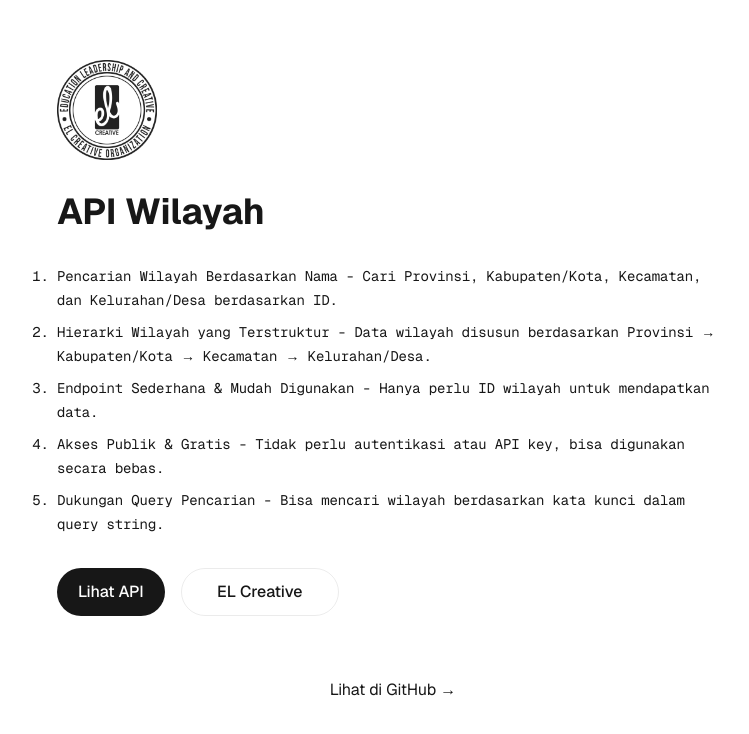
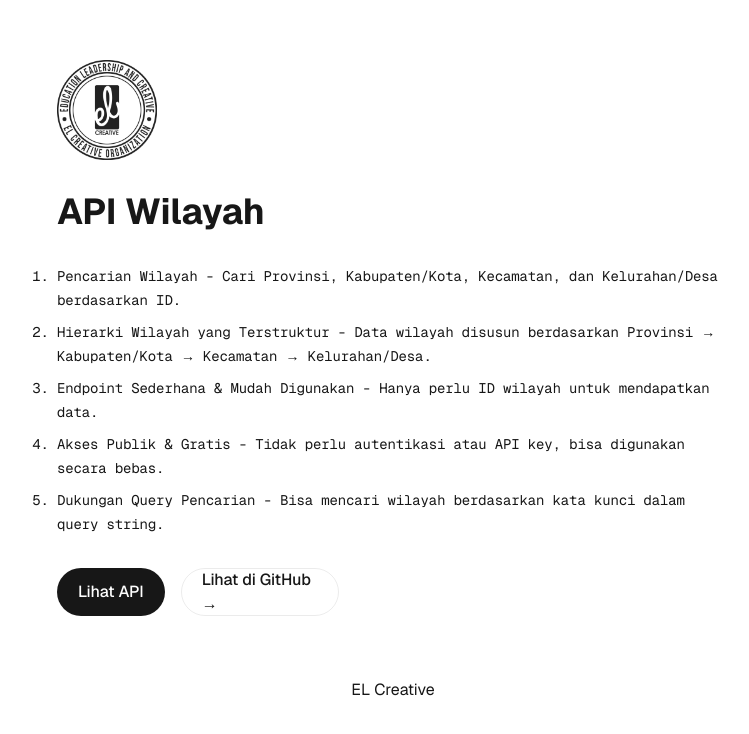
Before and after one commit to elhakimyasya/api-wilayah, a Next.js app: page / in a window 1280 px wide. Shown: the part 104-838 px from the top of the page, without its empty margins (247-996 px from the left). Built offline with nearby package versions, Linux system fonts and the light colour scheme.

Commit message:
update page.tsx

```diff
--- a/src/app/page.tsx
+++ b/src/app/page.tsx
@@ -8,7 +8,7 @@ export default function Home() {
 
         <h2 className="font-bold text-2xl sm:text-4xl">API Wilayah</h2>
         <ol className="list-outside list-decimal text-sm/6 text-center sm:text-left font-[family-name:var(--font-geist-mono)]">
-          <li className="tracking-[-.01em] mb-2 last:mb-0">Pencarian Wilayah Berdasarkan Nama - Cari Provinsi, Kabupaten/Kota, Kecamatan, dan Kelurahan/Desa berdasarkan ID.</li>
+          <li className="tracking-[-.01em] mb-2 last:mb-0">Pencarian Wilayah - Cari Provinsi, Kabupaten/Kota, Kecamatan, dan Kelurahan/Desa berdasarkan ID.</li>
           <li className="tracking-[-.01em] mb-2 last:mb-0">Hierarki Wilayah yang Terstruktur - Data wilayah disusun berdasarkan Provinsi → Kabupaten/Kota → Kecamatan → Kelurahan/Desa.</li>
           <li className="tracking-[-.01em] mb-2 last:mb-0">Endpoint Sederhana & Mudah Digunakan - Hanya perlu ID wilayah untuk mendapatkan data.</li>
           <li className="tracking-[-.01em] mb-2 last:mb-0">Akses Publik & Gratis - Tidak perlu autentikasi atau API key, bisa digunakan secara bebas.</li>
@@ -20,15 +20,15 @@ export default function Home() {
             Lihat API
           </a>
 
-          <a className="rounded-full border border-solid border-black/[.08] dark:border-white/[.145] transition-colors flex items-center justify-center hover:bg-[#f2f2f2] dark:hover:bg-[#1a1a1a] hover:border-transparent font-medium text-sm sm:text-base h-10 sm:h-12 px-4 sm:px-5 w-full sm:w-auto md:w-[158px]" href="https://elcreative.org/" target="_blank" >
-            EL Creative
+          <a className="rounded-full border border-solid border-black/[.08] dark:border-white/[.145] transition-colors flex items-center justify-center hover:bg-[#f2f2f2] dark:hover:bg-[#1a1a1a] hover:border-transparent font-medium text-sm sm:text-base h-10 sm:h-12 px-4 sm:px-5 w-full sm:w-auto md:w-[158px]" href="https://github.com/elhakimyasya/api-wilayah" target="_blank" >
+            Lihat di GitHub →
           </a>
         </div>
       </main>
 
       <footer className="row-start-3 flex gap-[24px] flex-wrap items-center justify-center">
-        <a className="flex items-center gap-2 hover:underline hover:underline-offset-4" href="https://github.com/elhakimyasya/api-wilayah" target="_blank" rel="noopener noreferrer">
-          Lihat di GitHub →
+        <a className="flex items-center gap-2 hover:underline hover:underline-offset-4" href="https://elcreative.org/" target="_blank" rel="noopener noreferrer">
+          EL Creative
         </a>
       </footer>
     </div >
```
